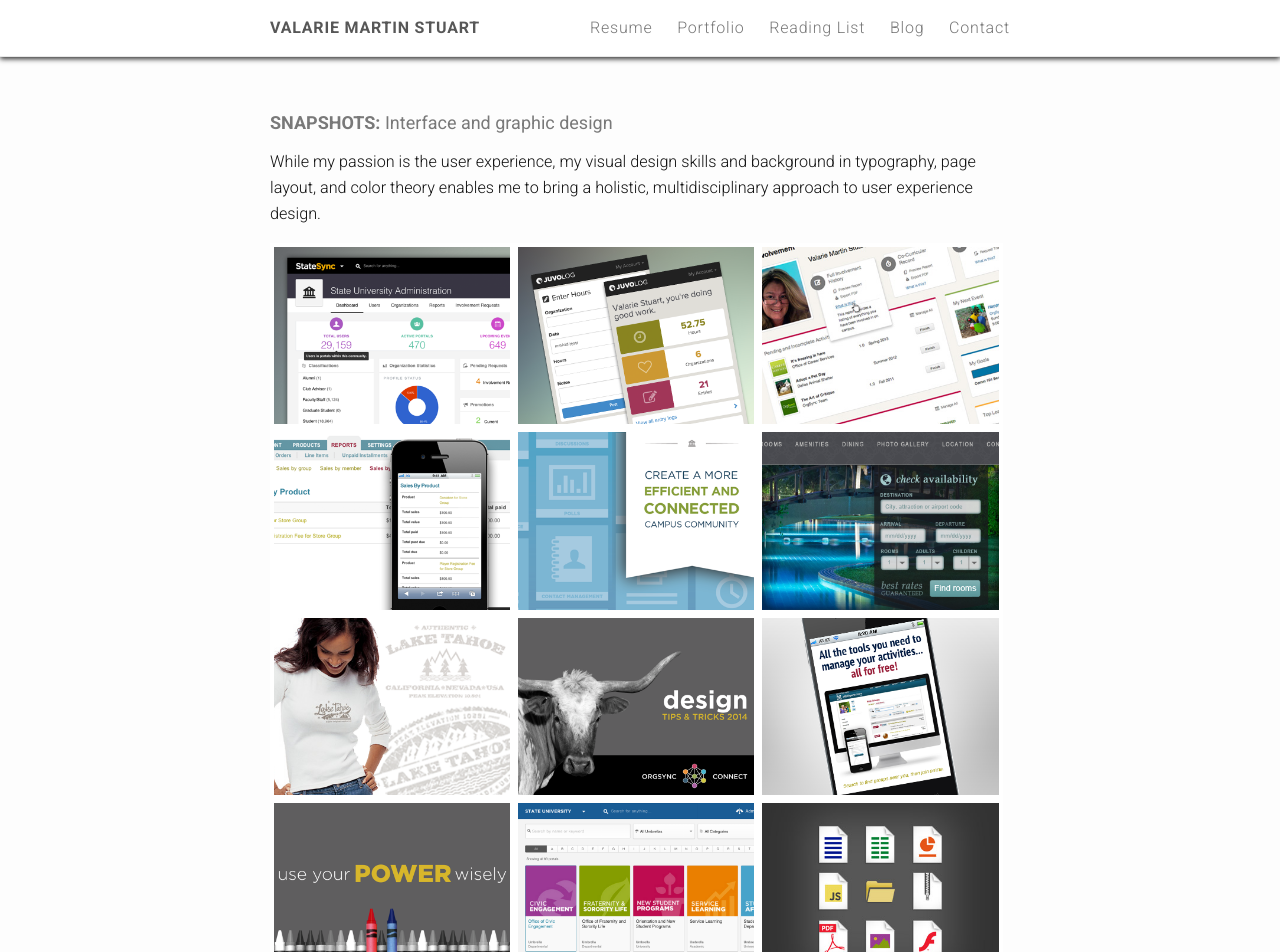
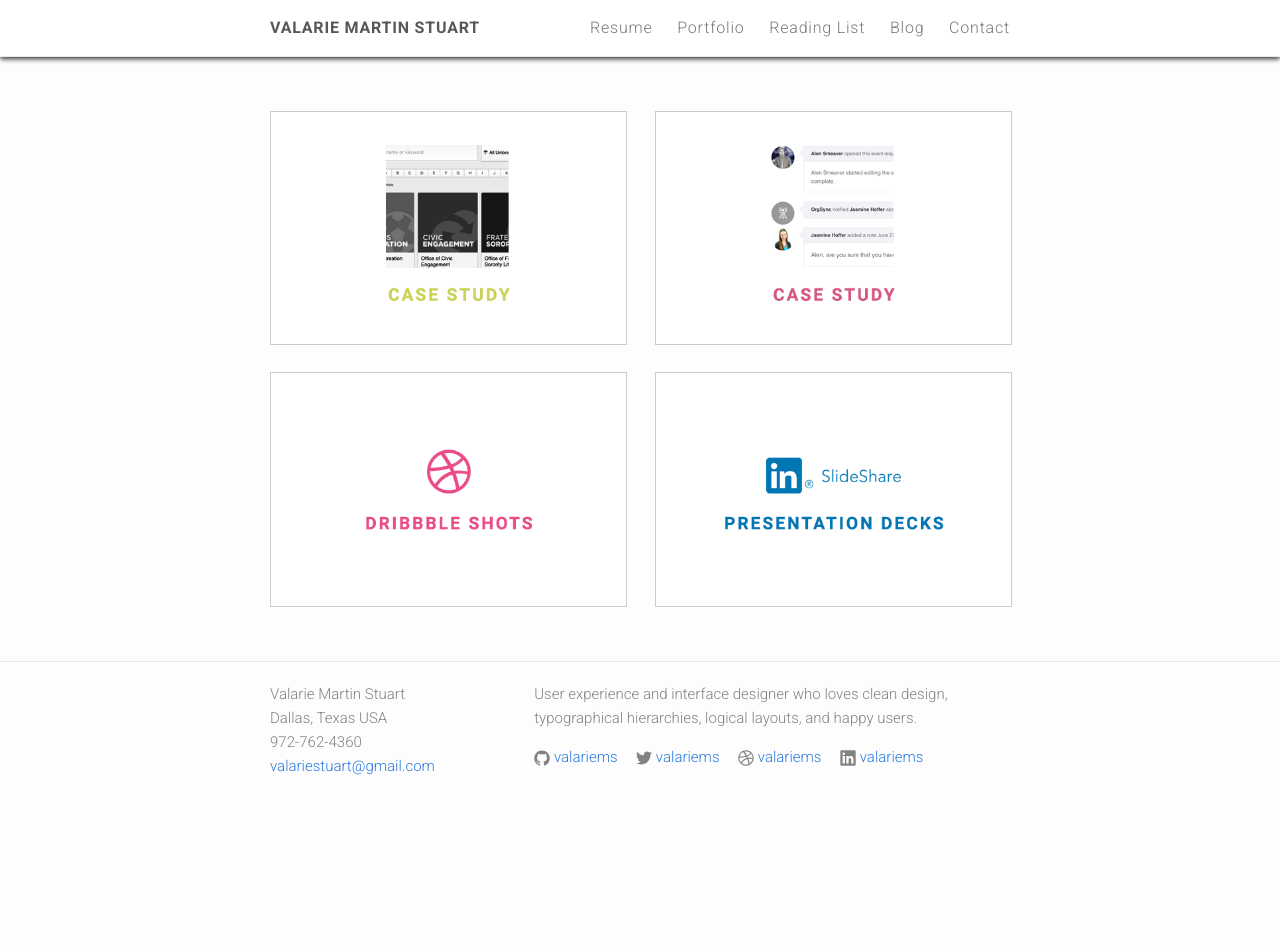
Before and after one commit to valariems/valariems.github.io, a Jekyll site: the page built from portfolio.html, in a window 1280 px wide. Shown: the top 952 px of the page. Built offline with Jekyll 4.4.1, drawn with Linux system fonts in a browser that asks for light colours; nearby versions of some CDN libraries; after the commit the page ends 900 px from its top, so only the background shows below that; some of the changed text lies outside the part shown.

Commit message:
New portfolio page.

```diff
--- a/css/custom.scss
+++ b/css/custom.scss
@@ -26,7 +26,10 @@ $green: #A4BE76;
 $orange: #EF9200;
 $purple: #AC56A3;
 $blue: #5BB3D2;
-
+$lime: #C9D255;
+$rose: #d55782;
+$violet: #a062ba;
+$coral: #FF7256;
 
 /////////////////////////
 // general
@@ -823,9 +826,28 @@ h4.small-subhead {
   }
 }
 
+///////////////////////////////
 // portfolio
+///////////////////////////////
+
+.portfolio-main {
+  margin: 3em auto;
+  .wrapper {
+    margin-bottom: 1.5em;
+  }
+  .two-up {
+    width: 48%;
+  }
+  img {
+    border: 1px solid #ccc;
+  }
+}
+
+
+
+
+
 .portfolio {
-  margin-bottom: 2em;
   .sub {
     font-weight: normal;
     text-transform: none;
--- a/portfolio.html
+++ b/portfolio.html
@@ -1,76 +1,37 @@
 ---
-layout: default
+layout: about-story
 title: Portfolio
 permalink: /portfolio/
 order: 2
 ---
 
-<article class="resume portfolio">
-  <h2 class="space-before">Snapshots: <span class="sub">Interface and graphic design</span></h2>
-  <p class="description">
-    While my passion is the user experience, my visual design skills and background in typography, page layout, and color theory enables me to bring a holistic, multidisciplinary approach to user experience design.
-  </p>
-  <div class="grid-container" id="portfolio">
-    <div class="grid-box fade-in one">
-      <img src="/assets/images/portfolio/statesync-dashboard.png">
-    </div>
-    <div class="grid-box fade-in two">
-      <img src="/assets/images/portfolio/juvolog-dashboard.png">
-    </div>
-    <div class="grid-box fade-in three">
-      <img src="/assets/images/portfolio/dashboard-1.jpg">
-    </div>
-    <div class="grid-box fade-in four">
-      <img src="/assets/images/portfolio/responsive-tables.png">
-    </div>
-    <div class="grid-box fade-in five">
-      <img src="/assets/images/portfolio/booth-concept-e.png">
-    </div>
-    <div class="grid-box fade-in six">
-      <img src="/assets/images/portfolio/find-a-room.png">
-    </div>
-    <div class="grid-box fade-in seven">
-      <img src="/assets/images/portfolio/tahoe-tees.png">
-    </div>
-    <div class="grid-box fade-in eight">
-      <img src="/assets/images/portfolio/cow.png">
-    </div>
-    <div class="grid-box fade-in nine">
-      <img src="/assets/images/portfolio/apci-home-mobile-tilt.png">
-    </div>
-    <div class="grid-box fade-in ten">
-      <img src="/assets/images/portfolio/power-wisely.png">
-    </div>
-    <div class="grid-box fade-in eleven">
-      <img src="/assets/images/portfolio/browse-orgs.png">
-    </div>
-    <div class="grid-box fade-in twelve">
-      <img src="/assets/images/portfolio/file-type-icons.jpg">
+<section class="portfolio-main">
+  <div class="wrapper">
+    <div class="three-col">
+      <div class="two-up">
+        <a href="../portfolio-browse-orgs">
+          <img src="/assets/images/portfolio/teaser-browse-orgs-case.png">
+        </a>
+      </div>
+      <div class="two-up">
+        <a href="../portfolio-event-requests">
+          <img src="/assets/images/portfolio/teaser-event-req-case.png">
+        </a>
+      </div>
     </div>
   </div>
-
-  <h2 class="space-before">Process exploration: <span class="sub">Web application feature</span></h2>
-  <p class="description">
-    While at OrgSync during 2014-2015, I redesigned a complex process used by universities to review and approve events run by student organizations. From initial exploration of the problem and goals, through prototypes to hand off to development, this feature upgrade was widely regarded as one of the top successes that the platform had seen.
-  </p>
-  <div class="embed-container">
-    <iframe src="//www.slideshare.net/slideshow/embed_code/key/lzrxxi6NEhL0JO" frameborder="0" marginwidth="0" marginheight="0" scrolling="no" allowfullscreen> </iframe>
+  <div class="wrapper">
+    <div class="three-col">
+      <div class="two-up">
+        <a href="http://www.dribbble.com/valariems">
+          <img src="/assets/images/portfolio/teaser-dribbble.png">
+        </a>
+      </div>
+      <div class="two-up">
+        <a href="http://www.slideshare.net/valariems/presentations">
+          <img src="/assets/images/portfolio/teaser-slideshare.png">
+        </a>
+      </div>
+    </div>
   </div>
-
-  <h2 class="space-before">Wireframe exploration: <span class="sub">Web application feature</span></h2>
-  <p class="description">
-    While at OrgSync in 2013, I redesigned one of the web application's primary features: the browse organization tool. University students visit this page within their campus community to find student organizations that may interest them, or they may already belong to.
-  </p>
-  <div class="embed-container">
-    <iframe src="//www.slideshare.net/slideshow/embed_code/key/MQYS4q5i7WKWP4" frameborder="0" marginwidth="0" marginheight="0" scrolling="no" allowfullscreen> </iframe>
-  </div>
-
-  <h2 class="space-before">Case Study: <span class="sub">Marketing space redesign</span></h2>
-  <p class="description">
-    While at AllPlayers.com from 2010-2012, I redesigned the marketing website. Take a look at the significant contrast between the before and after screenshots, and get a glimpse into the principles the drove design decisions.
-  </p>
-  <div class="embed-container">
-    <iframe src="//www.slideshare.net/slideshow/embed_code/key/lIBmzFSG4fHXqs" frameborder="0"  marginwidth="0" marginheight="0" scrolling="no" allowfullscreen> </iframe>
-  </div>
-
-</article>
+</section>
```
Also changed, not shown: assets/images/portfolio/teaser-browse-orgs-case.png (added), assets/images/portfolio/teaser-browse-orgs-wide.png (added), assets/images/portfolio/teaser-browse-orgs.png (added), assets/images/portfolio/teaser-dribbble.png (added), assets/images/portfolio/teaser-event-req-case.png (added), assets/images/portfolio/teaser-event-req-wide.png (added), assets/images/portfolio/teaser-event-req.png (added), assets/images/portfolio/teaser-marketing-design-wide.png (added), assets/images/portfolio/teaser-slideshare.png (added).
